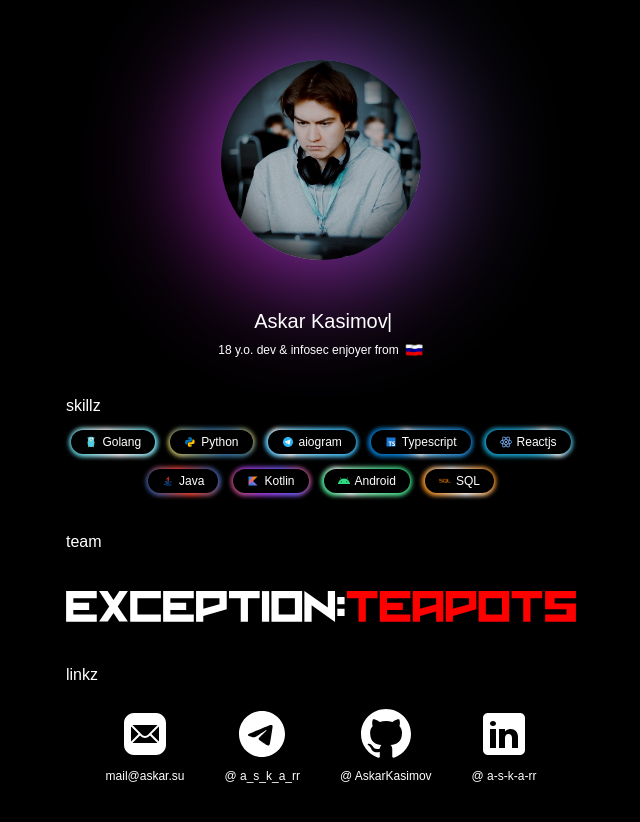
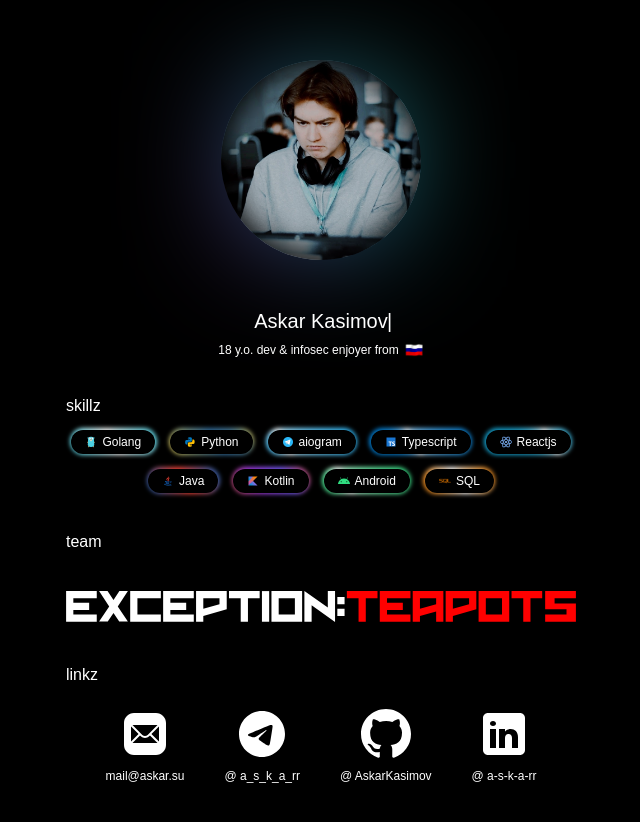
Before and after one commit to AskarKasimov/askarkasimov.github.io, a plain HTML site: page index.html in a window 1280 px wide. Shown: the whole page, without its empty margins (319-959 px from the left). Drawn offline with Linux system fonts and the light colour scheme; a web font is replaced by a local one.

Commit message:
bg blur gradient safari fixed

```diff
--- a/index.html
+++ b/index.html
@@ -5,7 +5,7 @@
     <meta charset="UTF-8">
     <meta name="viewport" content="width=device-width, initial-scale=1.0">
     <title>Askar Kasimov (@a_s_k_a_rr)</title>
-    <link rel="stylesheet" href="./style.css?ver=7" type="text/css" />
+    <link rel="stylesheet" href="./style.css?ver=8" type="text/css" />
     <link rel="shortcut icon" href="favicon.ico" type="image/x-icon">
     <meta property="og:title" content="Askar Kasimov (@a_s_k_a_rr)" />
     <meta property="og:site_name" content="Software developer" />
--- a/style.css
+++ b/style.css
@@ -166,27 +166,30 @@ body {
 .gradient-border:after {
     content: '';
     position: absolute;
-    top: calc(-1 * 15px);
-    left: calc(-1 * 15px);
-    height: calc(100% + 15px * 2);
-    width: calc(100% + 15px * 2);
+    margin: auto auto auto auto;
+    left: 0;
+    right: 0;
+    top: 0;
+    bottom: 0;
+    height: 70%;
+    width: 70%;
     background: linear-gradient(60deg,
             #cd2148,
             #ed14e7,
-            #0a8d8f);
-    border-radius: 100%;
+            #0a8d8f,
+            #FFFFFF);
     z-index: -1;
-    animation: animatedgradient 3s ease alternate infinite;
+    animation: animatedgradient 3s ease-in-out alternate infinite;
     background-size: 300% 300%;
     filter: blur(60px);
 }
 
 .tag:after {
     border-radius: 20px;
-    top: calc(-1 * 2.5px);
-    left: calc(-1 * 2.5px);
-    height: calc(100% + 2.5px * 2);
-    width: calc(100% + 2.5px * 2);
+    top: calc(-1 * 1.5px);
+    left: calc(-1 * 1.5px);
+    height: calc(100% + 1.5px * 2);
+    width: calc(100% + 1.5px * 2);
     animation: none;
     transition: background-position .7s ease-in-out;
     background-repeat: no-repeat;
```
